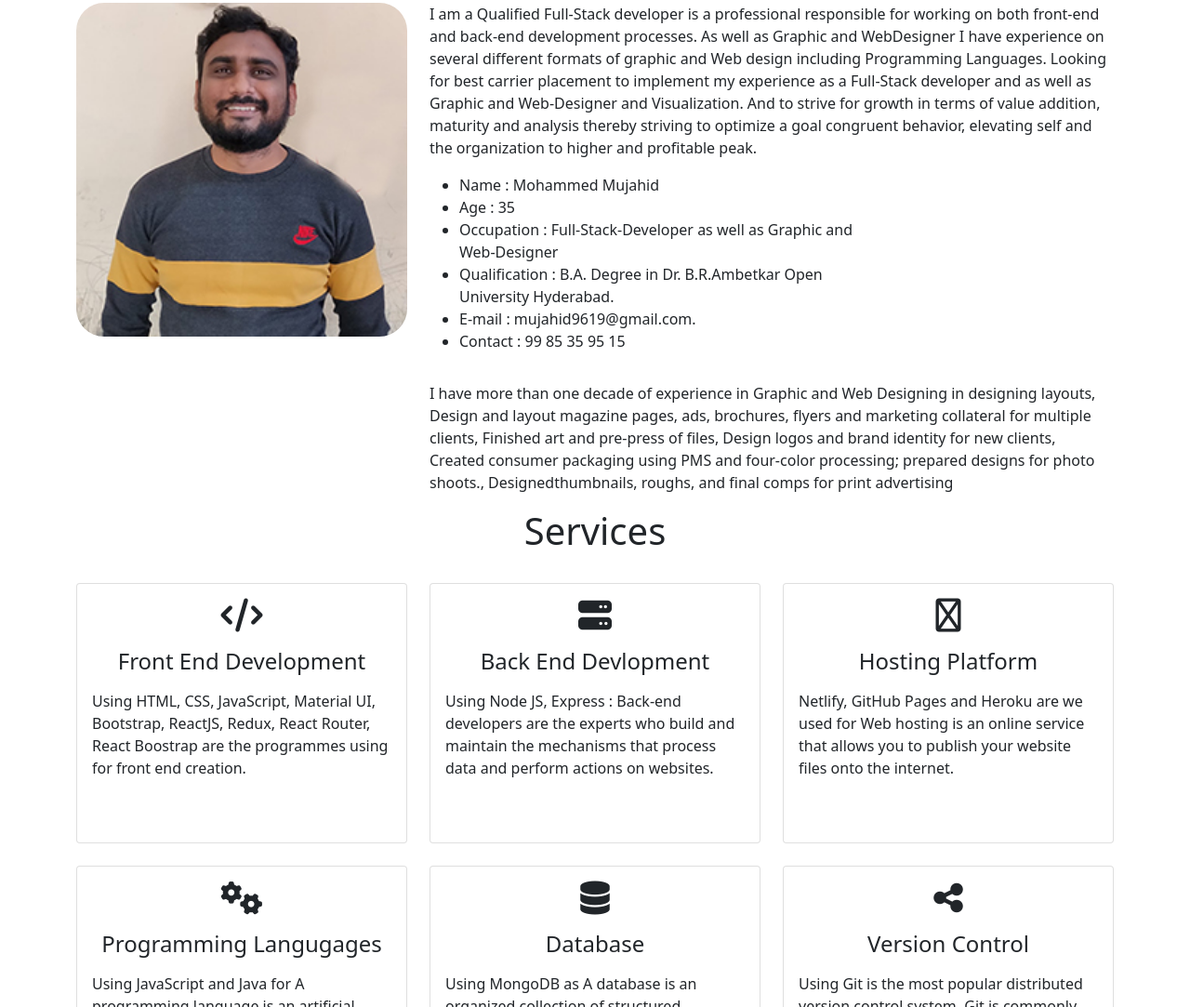
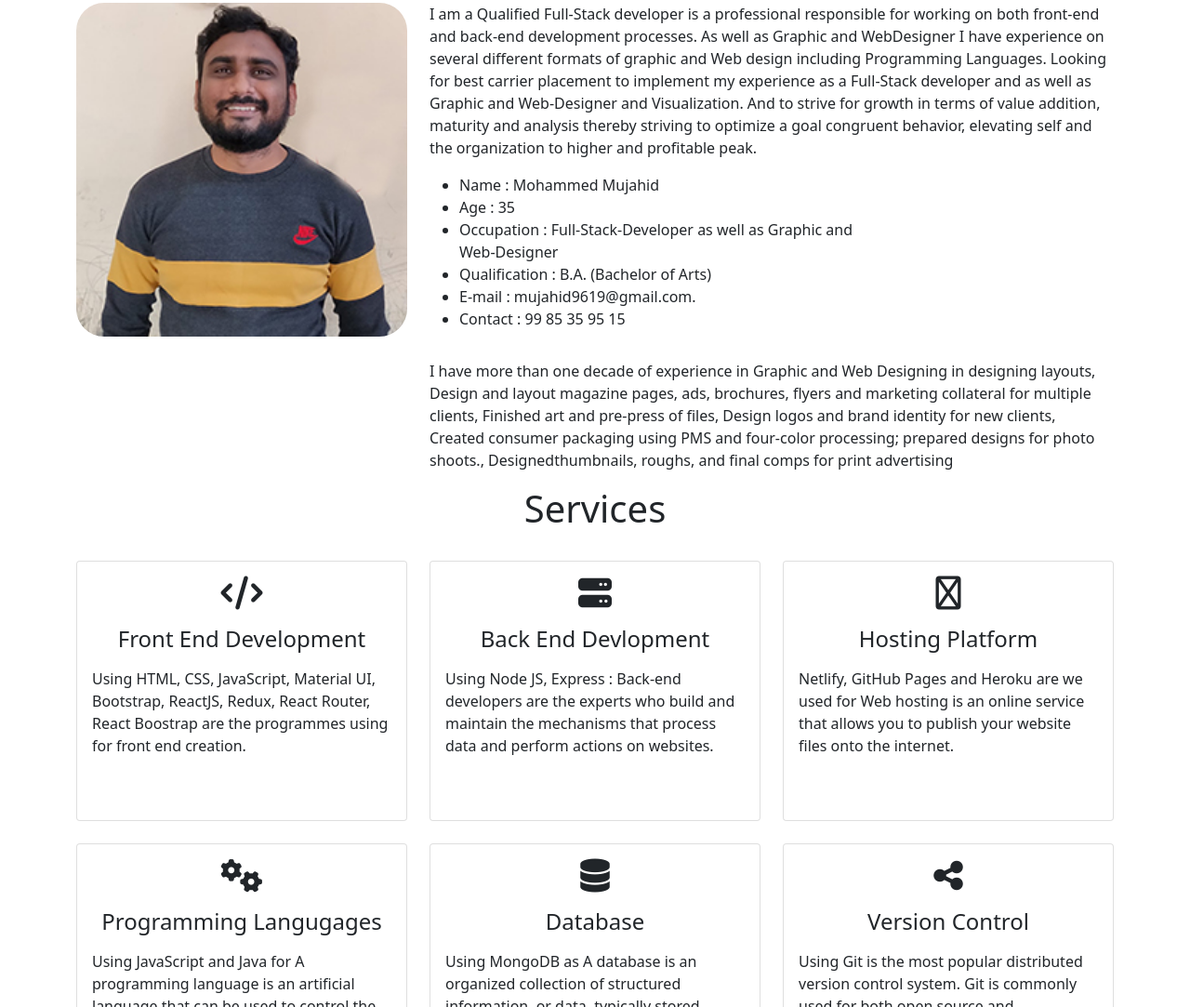
Before and after one commit to mujahid9619/HTML---CSS-Mini-Project---HTML---CSS-Mini-Project---jpgpxgtfonfo, a plain HTML site: page index.html in a window 1280 px wide. Shown: the part 917-2000 px from the top of the page at 93% size. Drawn offline with nearby package versions, Linux system fonts and the light colour scheme.

Commit message:
qualification changes

```diff
--- a/index.html
+++ b/index.html
@@ -75,7 +75,7 @@
                                 <li>Name : Mohammed Mujahid</li>
                                 <li>Age : 35</li>
                                 <li>Occupation : Full-Stack-Developer as well as  Graphic and Web-Designer</li>
-                                <li>Qualification : B.A. Degree in Dr. B.R.Ambetkar Open University Hyderabad.</li>
+                                <li>Qualification : B.A. (Bachelor of Arts)</li>
                                 <li>E-mail : mujahid9619@gmail.com.</li>
                                 <li>Contact : 99 85 35 95 15</li>
 
```
